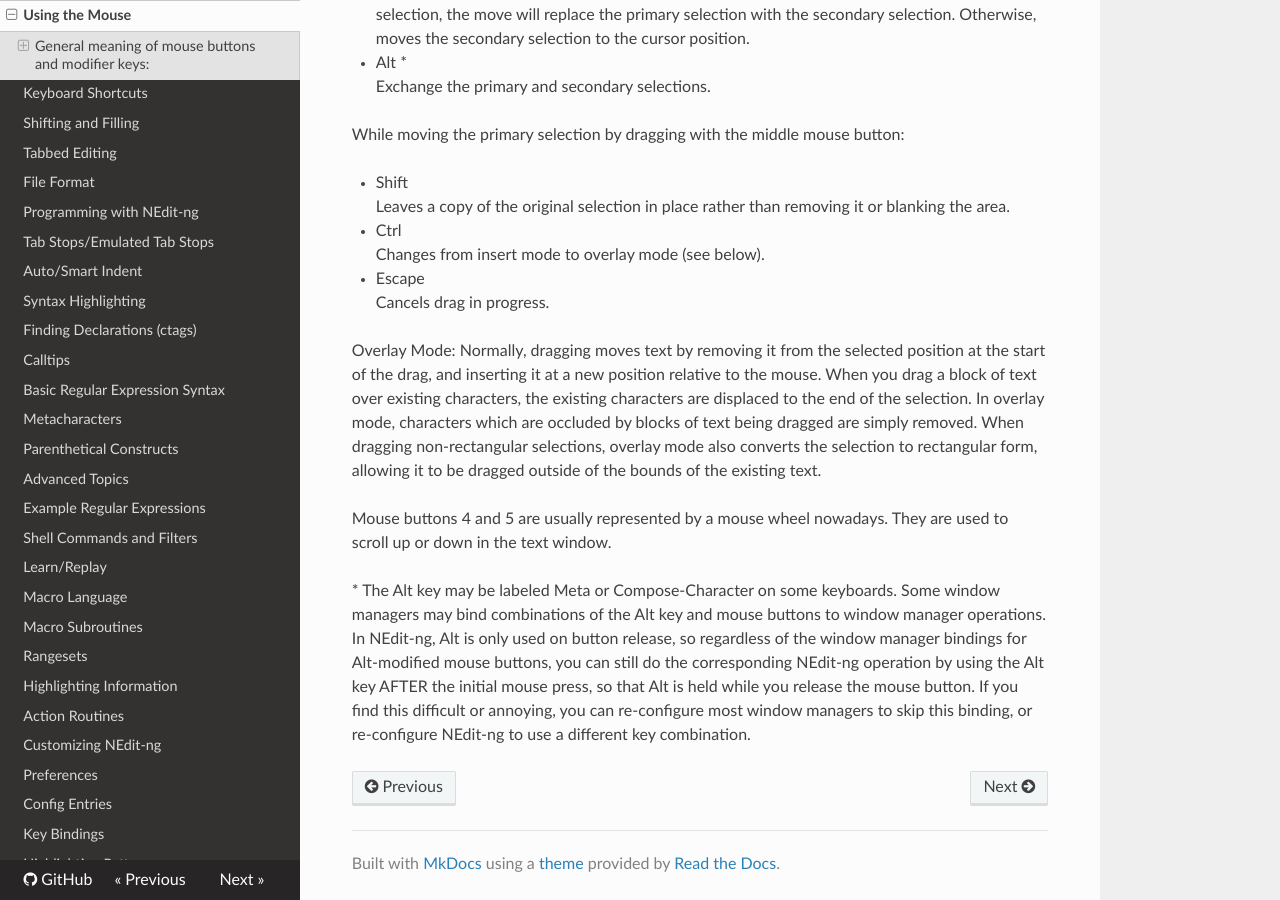
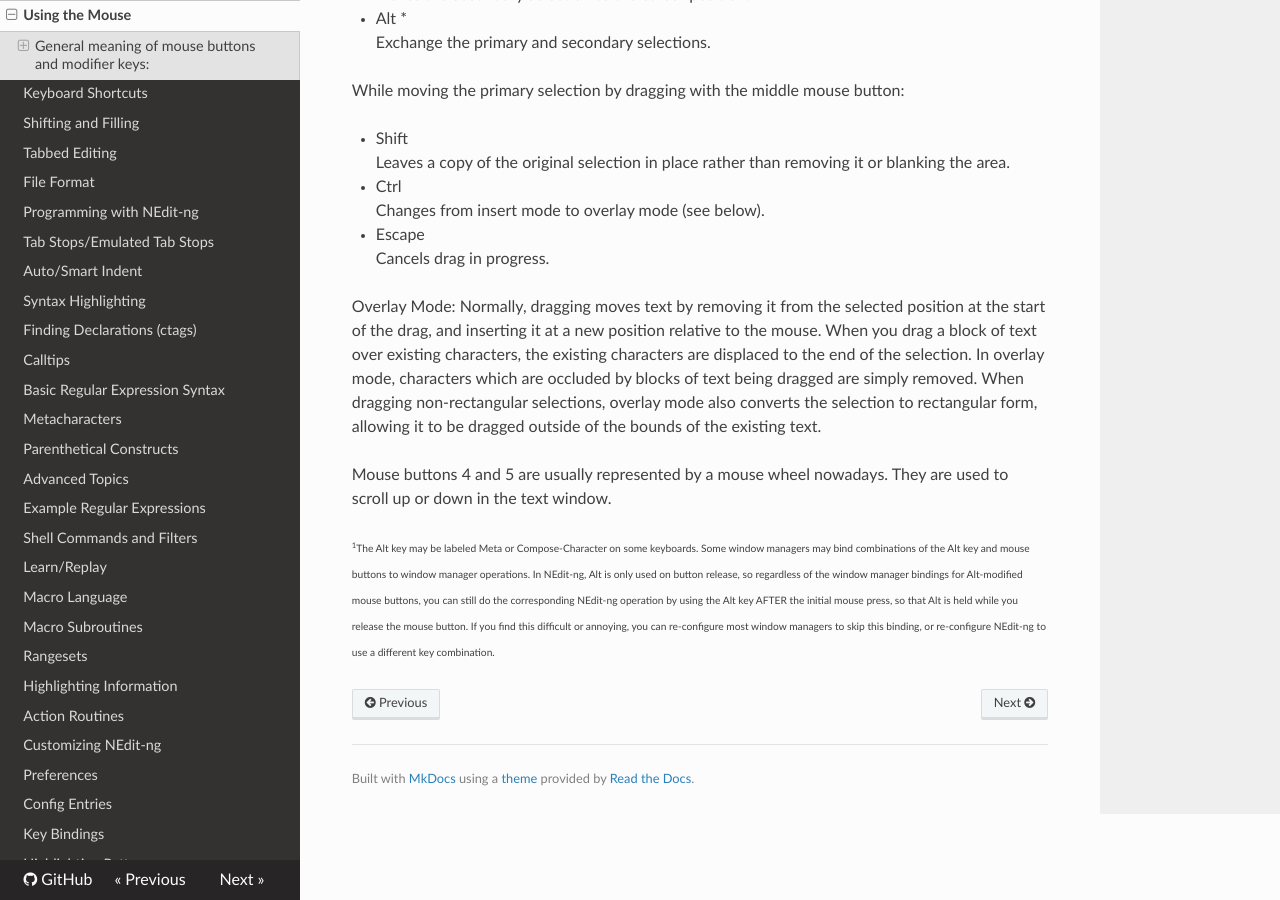
Before and after one commit to eteran/nedit-ng, an MkDocs documentation site: the page built from docs/docs/05.md, in a window 1280 px wide and 900 px high, scrolled down 2351 px. Built offline with MkDocs 1.6.1, drawn with Linux system fonts in a browser that asks for light colours; nearby versions of some CDN libraries; some of the changed text lies outside the part shown.

Commit message:
workon on the mouse documentation

```diff
--- a/docs/docs/05.md
+++ b/docs/docs/05.md
@@ -30,14 +30,14 @@
 
 #### Modifier keys
 
-  - Shift
+  - <kbd>Shift</kbd>
     On primary selections, (left mouse button): Extends selection to the
     mouse pointer
     On secondary and copy operations, (middle): Toggles between move and
     copy
-  - Ctrl
+  - <kbd>Ctrl</kbd>
     Makes selection rectangular or insertion columnar
-  - Alt \*(on release)
+  - <kbd>Alt</kbd> (on release)<sup><a href="#note-1">1</a>
     Exchange primary and secondary selections
 
 ## Left Mouse Button
@@ -141,7 +141,8 @@
 Mouse buttons 4 and 5 are usually represented by a mouse wheel nowadays.
 They are used to scroll up or down in the text window.
 
-\* The Alt key may be labeled Meta or Compose-Character on some
+<a name="note-1"></a>
+<small><small><sup>1</sup>The Alt key may be labeled Meta or Compose-Character on some
 keyboards. Some window managers may bind combinations of the Alt key and
 mouse buttons to window manager operations. In NEdit-ng, Alt is only
 used on button release, so regardless of the window manager bindings for
@@ -150,4 +151,4 @@
 Alt is held while you release the mouse button. If you find this
 difficult or annoying, you can re-configure most window managers to skip
 this binding, or re-configure NEdit-ng to use a different key
-combination.
+combination.</small>
```
